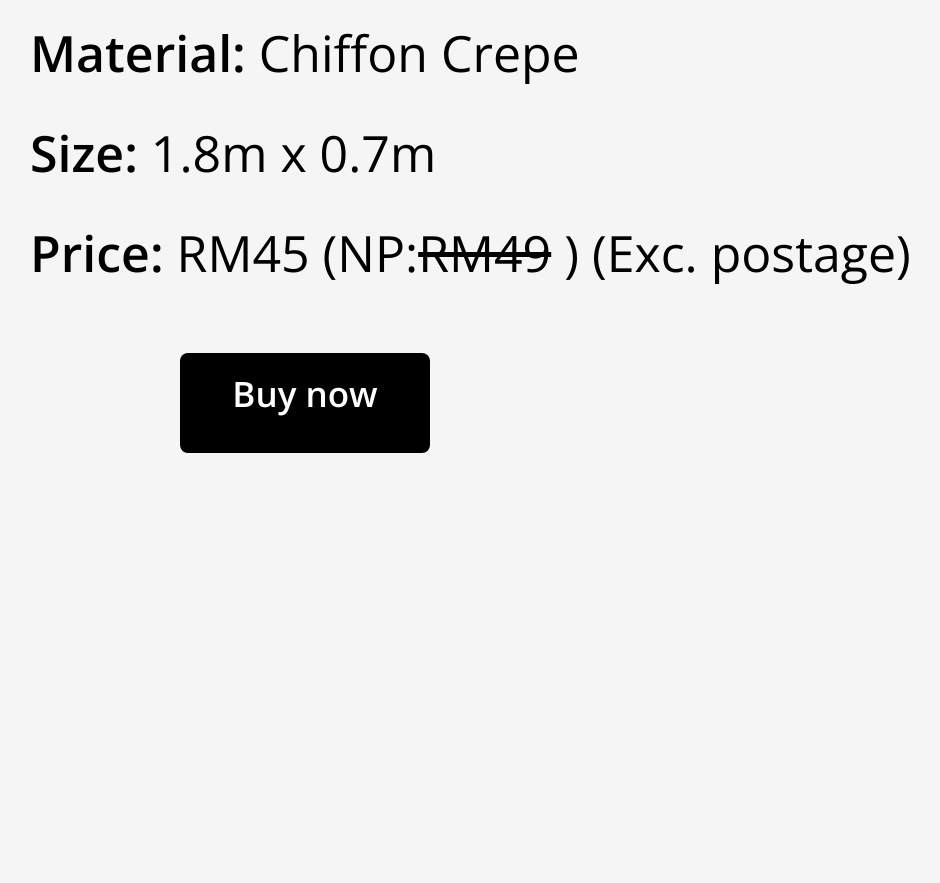
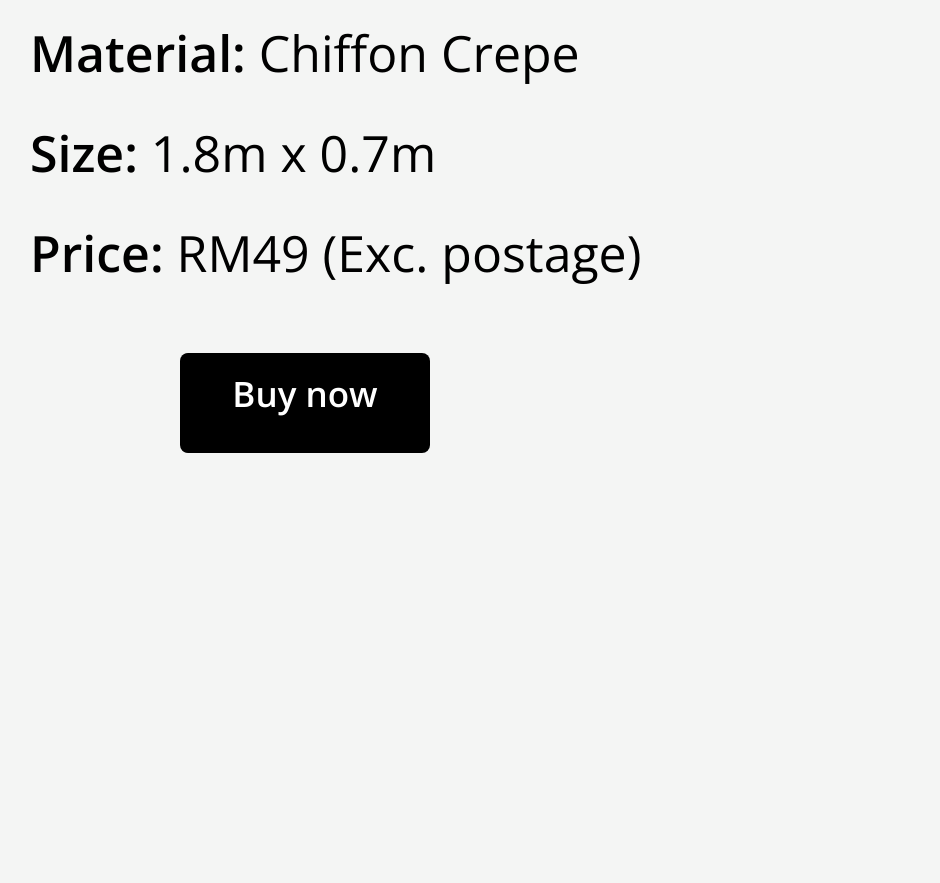
Before and after one commit to biicaa4/The-Kasih, a website: page index.html in a window 1280 px wide. Shown: the part 2037-2920 px from the top of the page, without its empty margins (70-1010 px from the left). Drawn offline with nearby package versions, Linux system fonts and the light colour scheme; a web font is replaced by a local one.

Commit message:
Updated price for shawl

```diff
--- a/index.html
+++ b/index.html
@@ -32,10 +32,7 @@
       <div class="information">
         <div class="information--1"><b>Material:</b> Chiffon Crepe</div>
         <div class="information--2"><b>Size:</b> 1.8m x 0.7m</div>
-        <div class="information--3">
-          <b>Price:</b> RM45 (NP:<span class="line-through">RM49</span> ) (Exc.
-          postage)
-        </div>
+        <div class="information--3"><b>Price:</b> RM49 (Exc. postage)</div>
       </div>
       <div class="cta">
         <div class="cta--text">
@@ -58,10 +55,7 @@
       <div class="information">
         <div class="information--1"><b>Material:</b> Chiffon Crepe</div>
         <div class="information--2"><b>Size:</b> 1.8m x 0.7m</div>
-        <div class="information--3">
-          <b>Price:</b> RM45 (NP:<span class="line-through">RM49</span> ) (Exc.
-          postage)
-        </div>
+        <div class="information--3"><b>Price:</b> RM49 (Exc. postage)</div>
       </div>
       <div class="cta">
         <div class="cta--text">
@@ -84,10 +78,7 @@
       <div class="information">
         <div class="information--1"><b>Material:</b> Chiffon Crepe</div>
         <div class="information--2"><b>Size:</b> 1.8m x 0.7m</div>
-        <div class="information--3">
-          <b>Price:</b> RM45 (NP:<span class="line-through">RM49</span> ) (Exc.
-          postage)
-        </div>
+        <div class="information--3"><b>Price:</b> RM49 (Exc. postage)</div>
       </div>
       <div class="cta">
         <div class="cta--text">
@@ -110,10 +101,7 @@
       <div class="information">
         <div class="information--1"><b>Material:</b> Chiffon Crepe</div>
         <div class="information--2"><b>Size:</b> 1.8m x 0.7m</div>
-        <div class="information--3">
-          <b>Price:</b> RM45 (NP:<span class="line-through">RM49</span> ) (Exc.
-          postage)
-        </div>
+        <div class="information--3"><b>Price:</b> RM49 (Exc. postage)</div>
       </div>
       <div class="cta">
         <div class="cta--text">
@@ -136,10 +124,7 @@
       <div class="information">
         <div class="information--1"><b>Material:</b> Chiffon Crepe</div>
         <div class="information--2"><b>Size:</b> 1.8m x 0.7m</div>
-        <div class="information--3">
-          <b>Price:</b> RM45 (NP:<span class="line-through">RM49</span> ) (Exc.
-          postage)
-        </div>
+        <div class="information--3"><b>Price:</b> RM49 (Exc. postage)</div>
       </div>
       <div class="cta">
         <div class="cta--text">
```
